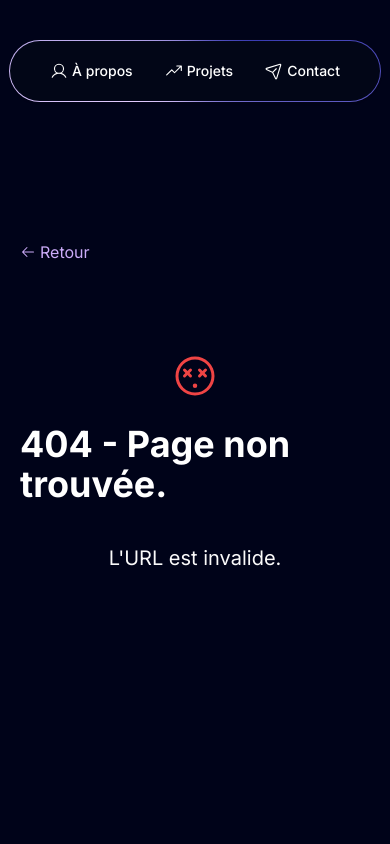
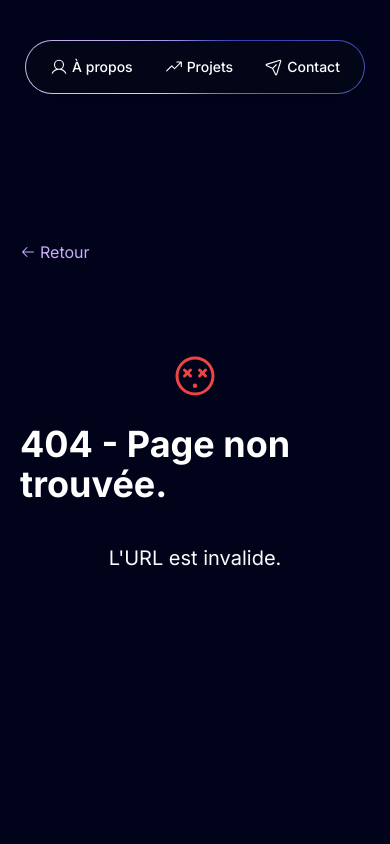
Before and after one commit to DylannDev/portfolio-3, a Next.js app: page /projects/1 in a window 390 px wide. Shown: the top 844 px of the page. Built offline with nearby package versions, Linux system fonts and the light colour scheme.

Commit message:
💄 improve general style of app

```diff
--- a/app/projects/[slug]/page.tsx
+++ b/app/projects/[slug]/page.tsx
@@ -31,7 +31,7 @@ const ProjectDetail = () => {
 
   return (
     <>
-      <div className="pb-20 pt-36 fade-in">
+      <div className="pb-20 pt-8 sm:pt-36 fade-in">
         <div className="">
           <Spotlight
             className="-top-40 -left-10 md:-left-32 md:-top-20 h-screen"
--- a/components/ui/FloatingNav.tsx
+++ b/components/ui/FloatingNav.tsx
@@ -72,8 +72,8 @@ export const FloatingNav = ({
             )}
           >
             <div className="relative inline-flex overflow-hidden rounded-full p-[1px] focus:outline-none">
-              <span className="absolute inset-[-1000%] animate-[spin_2s_linear_infinite] bg-[conic-gradient(from_90deg_at_50%_50%,#E2CBFF_0%,#393BB2_50%,#E2CBFF_100%)]" />
-              <span className="px-10 py-5 space-x-4 flex items-center justify-center rounded-full bg-slate-950 text-sm font-medium text-white backdrop-blur-3xl gap-4">
+              <div className="absolute z-0 inset-[-1000%] animate-[spin_2s_linear_infinite] bg-[conic-gradient(from_90deg_at_50%_50%,#E2CBFF_0%,#393BB2_50%,#E2CBFF_100%)]" />
+              <span className="relative z-10 px-6 sm:px-10 py-4 sm:py-5 space-x-4 flex items-center justify-center rounded-full bg-slate-950 text-sm font-medium text-white backdrop-blur-3xl gap-4">
                 {navItems.map((navItem: any, idx: number) => (
                   <Link
                     key={`link=${idx}`}
```
